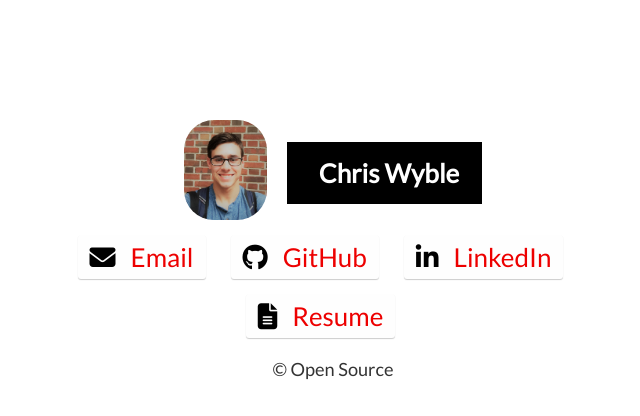
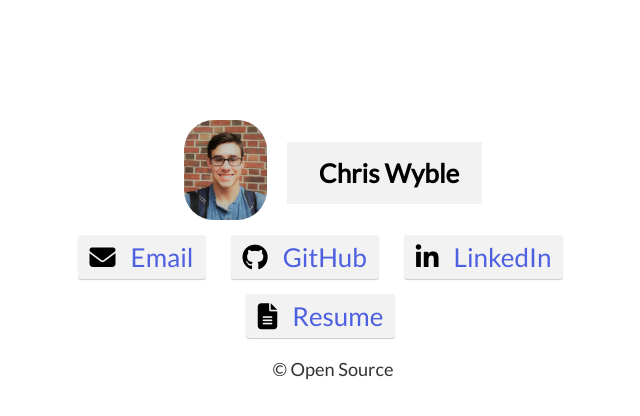
Before and after one commit to chrisWyble/ChrisWebsite, a plain HTML site: page index.html in a window 1280 px wide. Shown: the whole page, without its empty margins (307-947 px from the left). Drawn offline with Linux system fonts and the light colour scheme.

Commit message:
Color change

```diff
--- a/css/index.css
+++ b/css/index.css
@@ -78,8 +78,8 @@ color: #333;
 #name-box {
   display:block;
   font-size: 13px;
-  color: #FFF;
-  background: #000;
+  color: #000;
+  background: #f2f2f2;
   padding: 15px 0px 15px 10px;
   width: 185px;
   vertical-align: center;
@@ -130,9 +130,10 @@ height:100px;
   text-align: left;
   box-shadow: 0 1px 1px rgba(0,0,0,.2);
   border-radius: 3px;
-  background: #FEFEFE;
+  background: #f2f2f2;
   /*color: #FF4246;*/
-  color: #ED0000;
+  /*color: #ED0000; */
+  color: #4d60e0;
   margin-top: 15px;
   margin-right: 25px;
   padding: 6px 12px;
```
Also changed, not shown: scripts/popup.js (+1 -1 lines).
